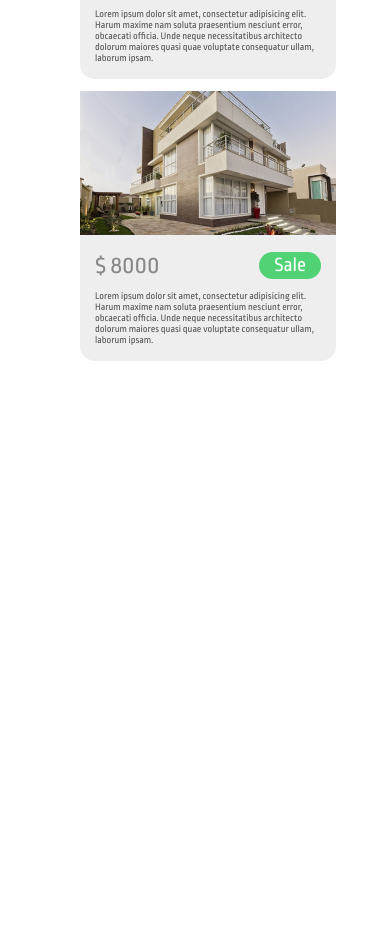
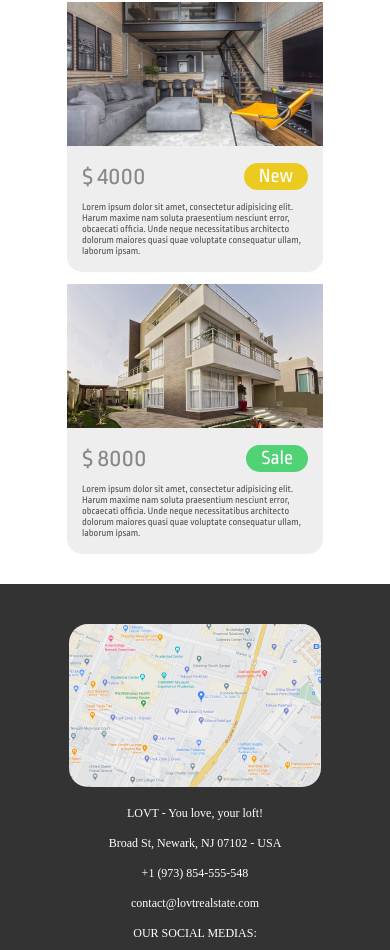
Before and after one commit to bryumi/css_aula_DH, a plain HTML site: page index.html in a window 390 px wide. Shown: the part 930-1880 px from the top of the page. Before the commit the page ends 1291 px from the top, so only its background shows below. Drawn offline with Linux system fonts and the light colour scheme.

Commit message:
add responsive web design in project

```diff
--- a/css/style.css
+++ b/css/style.css
@@ -6,10 +6,10 @@
     box-sizing: border-box;
 
 }
-body,
-html{
-    font-family: "Ropa Sans", sans-serif;
+:root {
+    --background-green: #51d275;
 }
+
 header {
     height: 49px;
     width: 100%;
@@ -41,18 +41,14 @@ main {
 }
 section {
     width: 100%;
-    padding: 0 80px;
+    padding: 0 100px;
+    margin-top: 20px;
 }
-section#home {
-  background-image: url('../img/background.jpg');
-  background-size: contain;
-  background-repeat: no-repeat;
-  background-origin: content-box;
-  background-position-x: center;
-
-  min-height: 80vh;
+section#home img {
 
   margin-top: 15px;
+  width: 100%;
+  align-content: center;
 }
 section#prices {
     display: flex;
@@ -106,3 +102,45 @@ section#prices {
 .card .tag.yellow-bg {
     background: #ebcb21;
 }
+footer {
+    margin-top: 30px;
+    background-color: #333333;
+    display: flex;
+    justify-content: space-around;
+    padding: 40px;
+}
+
+footer > img {
+    border-radius: 19px;
+    width: 252px;
+    height: 163px;
+}
+
+footer > ul {
+    list-style: none;
+    color: #ffffff;
+
+}
+
+footer > ul li {
+    font-weight: normal;
+    font-size: 12px;
+    margin: 15px 0px;
+}
+
+footer > ul li img + img {
+    margin-left: 18px;
+}
+
+@media (max-width: 700px){
+    .card {
+        margin: auto;
+    }
+    section {
+        padding: 0;
+    }
+    footer {
+        display: block;
+        text-align: center;
+    }
+}
--- a/index.html
+++ b/index.html
@@ -21,7 +21,14 @@
     </header>
 
     <main>
-        <section id="home"></section>
+        <section id="home">
+            <picture>
+                <source srcset="./img/background_mobile.jpg" media="(max-width: 768px)">
+                <img src="./img/background.jpg" alt="Loft">
+            </picture>
+
+        </section>
+
 
         <section id="prices">
             <div class="card">
@@ -46,13 +53,50 @@
                 </div>
             </div>
 
+            <div class="card">
+                <img src="./img/card_1.png" alt="Visão interna do loft">
+                <div class="container">
+                    <div class="card-header">
+                        <span class="price">$ 4000</span>
+                        <span class="tag yellow-bg">New</span>
+                    </div>
+                <p>Lorem ipsum dolor sit amet, consectetur adipisicing elit. Harum maxime nam soluta praesentium nesciunt error, obcaecati officia. Unde neque necessitatibus architecto dolorum maiores quasi quae voluptate consequatur ullam, laborum ipsam.</p>
+                </div>
+            </div>
+
+
+            <div class="card">
+                <img src="./img/card_2.png" alt="Visão externa do loft">
+                <div class="container">
+                    <div class="card-header">
+                        <span class="price">$ 8000</span>
+                        <span class="tag green-bg">Sale</span>
+                    </div>
+                <p>Lorem ipsum dolor sit amet, consectetur adipisicing elit. Harum maxime nam soluta praesentium nesciunt error, obcaecati officia. Unde neque necessitatibus architecto dolorum maiores quasi quae voluptate consequatur ullam, laborum ipsam.</p>
+                </div>
+            </div>
+
         </section>
 
-        <section>
+    </main>
 
-        </section>
-    </main>
-    <footer> </footer>
+    <footer>
+        <img src="./img/map.jpg" alt="Mapa">
+            <ul>
+                <li>LOVT - You love, your loft!</li>
+                <li>Broad St, Newark, NJ 07102 - USA</li>
+                <li>+1 (973) 854-555-548</li>
+                <li>contact@lovtrealstate.com</li>
+
+                <li>OUR SOCIAL MEDIAS:</li>
+
+                <li>
+                    <img src="./img/instagram.png" alt="Logo Instagram">
+                    <img src="./img/facebook.png" alt="Logo Facebook">
+                    <img src="./img/whatsapp.png" alt="Logo Whatsapp">
+                </li>
+            </ul>
+    </footer>
 
 </body>
 </html>
```
Also changed, not shown: img/background_mobile.jpg (added), img/facebook.png (added), img/instagram.png (added), img/map.jpg (added), img/whatsapp.png (added), 1 other file.
